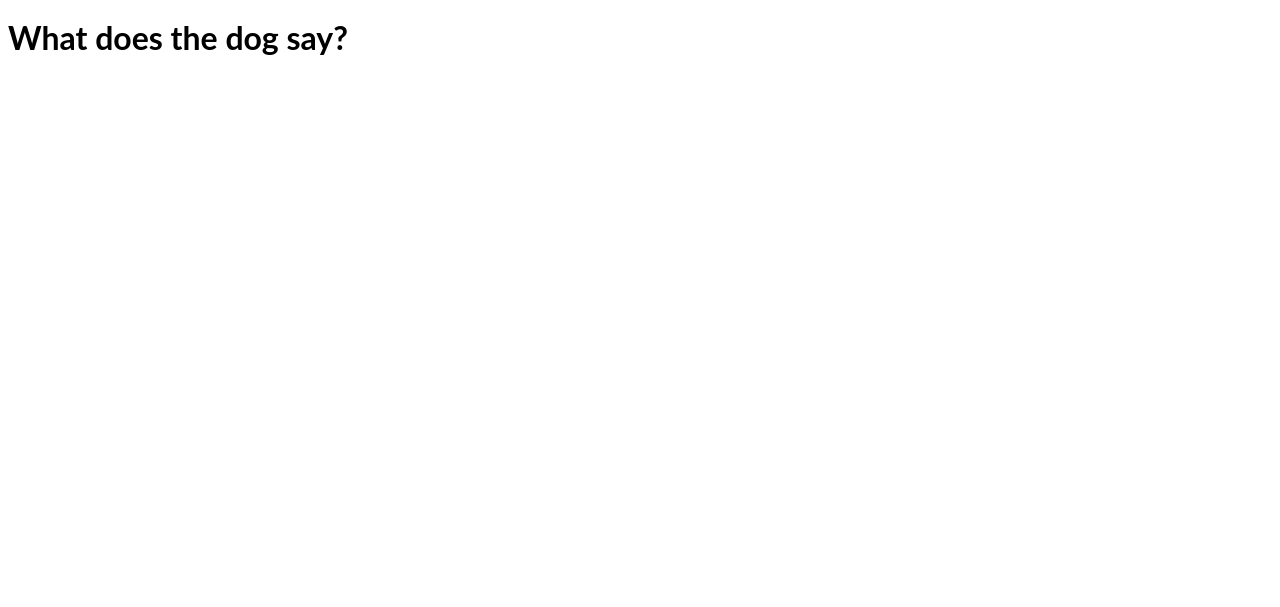
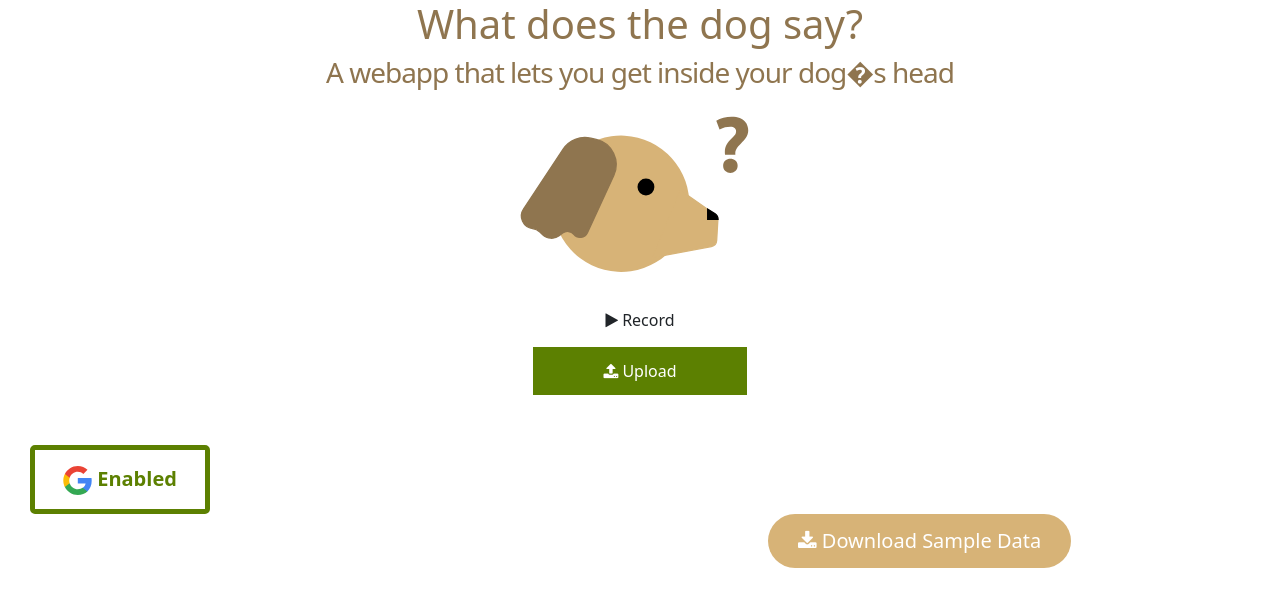
Before and after one commit to neharikapurieng/WhatDoesTheDogSayMLApp, a Flask app: page / in a window 1280 px wide. Shown: the top 607 px of the page. Run offline with Flask 2, Linux system fonts and the light colour scheme.

Commit message:
Added home page

```diff
--- a/website/static/style.css
+++ b/website/static/style.css
@@ -4,3 +4,113 @@
     font-size:32px;
     font-weight: bold;
   }
+
+* {
+  box-sizing: border-box;
+}
+
+.column {
+  float: 50;
+  width: 75%;
+  padding: 30px;
+  height: 300px;
+  margin-right: -900px;
+}
+
+.row:after {
+  content: "";
+  display: table;
+  clear: both;
+}
+
+body {
+  background-color: #FFFBF1;
+}
+
+h1 {
+  color: #8F754F;
+  text-align: center;
+  font-weight: bold;
+  font-size: 100px;
+}
+
+h3 {
+  color: #8F754F;
+  text-align: center;
+  font-weight: regular;
+  margin-top: 0px;
+  letter-spacing: -1px;
+}
+
+.center {
+  display: block;
+  margin-left: auto;
+  margin-right: auto;
+  width: 20%;
+  padding-bottom: 20px;
+}
+
+.btn {
+  background-color: #385F71;
+  border: none;
+  color: white;
+  padding: 12px 16px;
+  font-size: 16px;
+  cursor: pointer;
+}
+
+.btn:hover {
+  background-color: #5C8001;
+}
+
+.upload {
+  background-color: #5C8001;
+  border: none;
+  color: white;
+  padding: 12px 16px;
+  font-size: 16px;
+  cursor: pointer;
+}
+
+.upload:hover {
+  background-color: #385F71;
+}
+
+.google {
+  border: 2px solid black;
+  background-color: white;
+  color: black;
+  padding: 14px 28px;
+  font-size: 16px;
+  cursor: pointer;
+  border-color: #5C8001;
+  border-width: 5px;
+  font-weight: bold;
+  color: #5C8001;
+  border-radius: 5px;
+  margin-top: 50px;
+  margin-left: 30px;
+  font-size: 20px;
+}
+
+.google:focus {
+  border-color: #385F71;
+  color:#385F71;
+}
+
+
+.download {
+  margin-left: 60%;
+  background-color: #D7B377;
+  border: none;
+  color: white;
+  padding: 12px 30px;
+  cursor: pointer;
+  font-size: 20px;
+  border-radius: 500px;
+
+}
+
+.download:hover {
+  background-color: #8F754F;
+}
--- a/website/templates/home.html
+++ b/website/templates/home.html
@@ -1,15 +1,21 @@
 <html>
 <head>
-  <link href="static/style.css" rel="stylesheet"/>
+    <link href="static/style.css" rel="stylesheet" />
     <link rel="preconnect" href="https://fonts.googleapis.com">
     <link rel="preconnect" href="https://fonts.gstatic.com" crossorigin>
     <link href="https://fonts.googleapis.com/css2?family=Ubuntu:wght@700&display=swap" rel="stylesheet">
+    <link href="https://cdn.jsdelivr.net/npm/bootstrap@5.1.1/dist/css/bootstrap.min.css" rel="stylesheet" integrity="sha384-F3w7mX95PdgyTmZZMECAngseQB83DfGTowi0iMjiWaeVhAn4FJkqJByhZMI3AhiU" crossorigin="anonymous">
+    <link rel="stylesheet" href="https://cdnjs.cloudflare.com/ajax/libs/font-awesome/4.7.0/css/font-awesome.min.css">
 </head>
- <div class="header">
-  <span class="header__content">
-    <p class="header__text">What does the dog say?<p>
-  </span>
+<body>
+    <h1> What does the dog say? </h1>
+    <h3> A webapp that lets you get inside your dog�s head </h3>
+    <img id="logo" src="static/img/Logo 1.svg" class="center"> </img>
+    <div class="d-grid gap-2 col-2 mx-auto">
+        <button class="btn" onclick="window.location.href='record.html'"><i class="fa fa-play"></i> Record</button>
+        <button class="upload" onclick=""><i class="fa fa-upload"></i> Upload</button>
     </div>
- <body>
+    <button class="google"><img src="static/img/Google.svg"></img> Enabled</button>
+    <button class="download"><i class="fa fa-download"></i> Download Sample Data</button>
 </body>
 </html>
```
Also changed, not shown: website/static/img/Google.svg (added), website/static/img/Logo 1.svg (added). Lines whose indentation alone changed are shown as unchanged.
